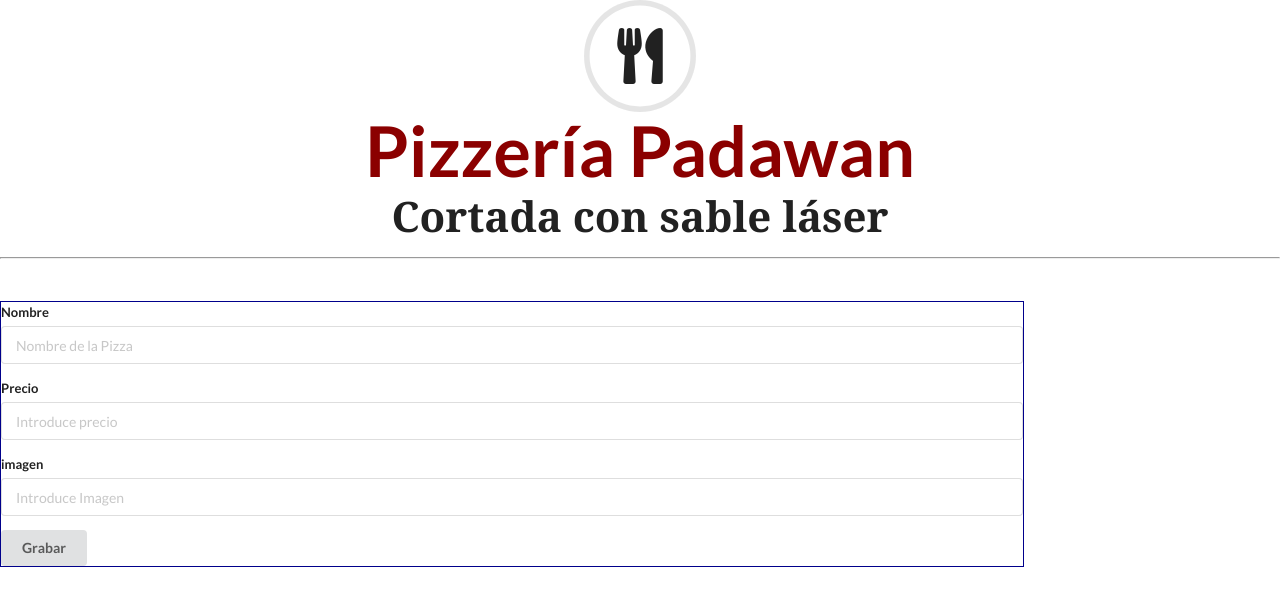
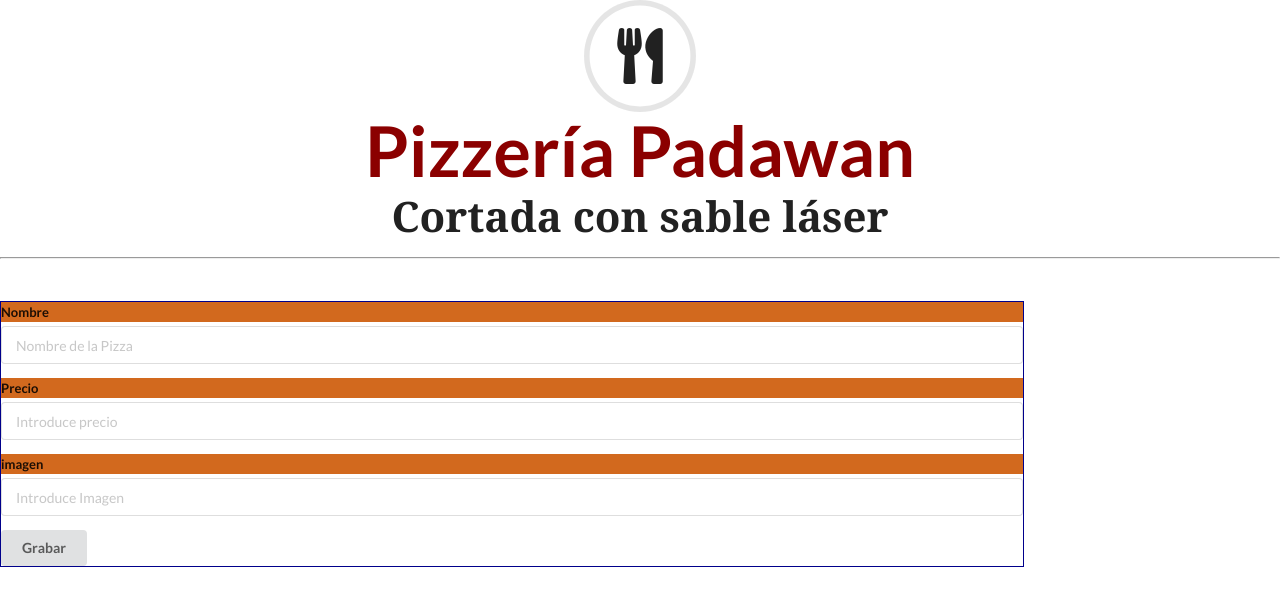
Before and after one commit to afoone/react-pizzeria-padawan, a React (Create React App) app: page /pizzas/add in a window 1280 px wide. Shown: the top 606 px of the page. Built offline with nearby package versions, Linux system fonts and the light colour scheme.

Commit message:
doy color a los labels

```diff
--- a/src/components/addPizza.css
+++ b/src/components/addPizza.css
@@ -7,5 +7,5 @@
    align-content:space-between;
 }
 .field > label{font-size: 2em;
-    color: chocolate;
+    background-color: chocolate;
 }
```
